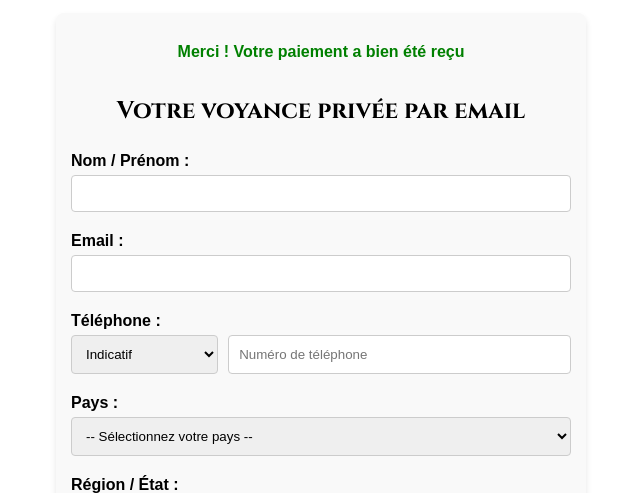
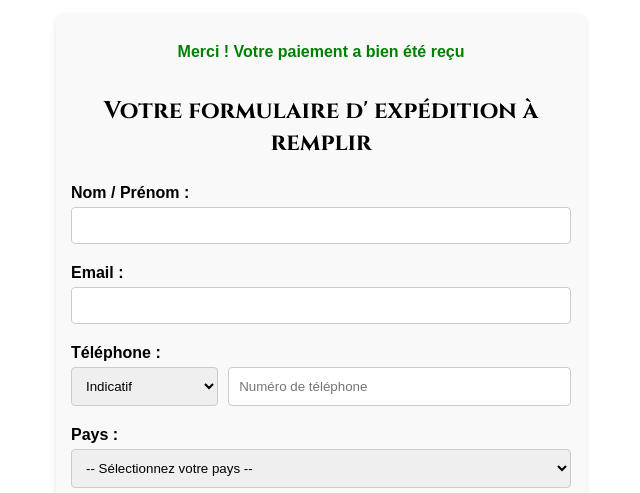
Before and after one commit to ClairVoyanceMedium/voyance-minceur.github.io, a plain HTML site: page form.html in a window 1280 px wide. Shown: the part 352-845 px from the top of the page, without its empty margins (319-959 px from the left). Drawn offline with nearby package versions, Linux system fonts and the light colour scheme; no server answers.

Commit message:
Update form.html

```diff
--- a/form.html
+++ b/form.html
@@ -130,7 +130,7 @@
             Merci ! Votre paiement a bien été reçu
         </div>
         <br>
-        <h1>Votre voyance privée par email</h1>
+        <h1>Votre formulaire d' expédition à remplir</h1>
         <form id="formulaire" action="https://formspree.io/f/xjkkkywn" method="POST">
             <label for="nom">Nom / Prénom :</label>
             <input type="text" id="nom" name="nom" required>
```
